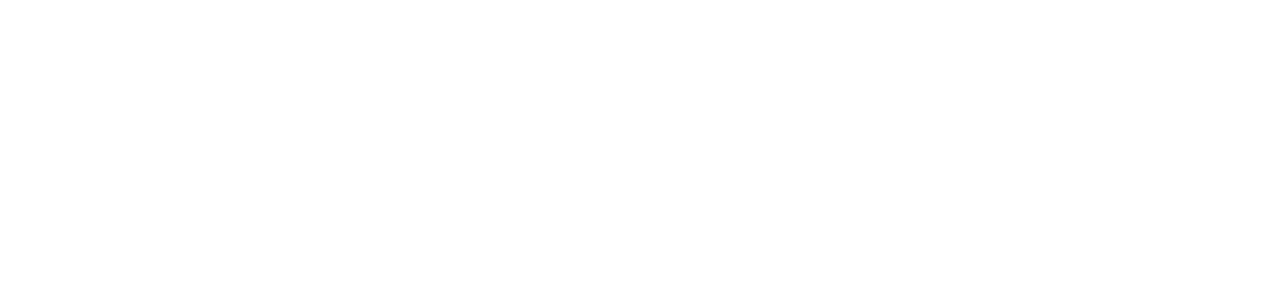
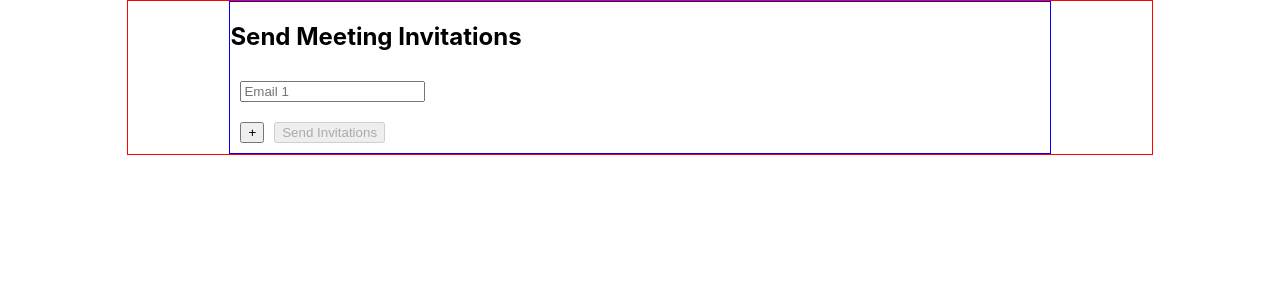
Before and after one commit to Aqil-Mughal/VIdeo-Conferencing-App, a React (Create React App) app: page /send-invite in a window 1280 px wide. Before the commit this address had no page. Shown: the top 300 px of the page. Built offline with nearby package versions, Linux system fonts and the light colour scheme.

Commit message:
Invites-commit

```diff
--- a/src/App.js
+++ b/src/App.js
@@ -1,12 +1,14 @@
 import { Routes, Route } from "react-router-dom";
 import Homepage from "./Pages/Home/Homepage";
 import RoomPage from "./Pages/Room";
+import Invites from "./Pages/Invite/Invites";
 
 function App() {
   return (
     <Routes>
       <Route path="/" element={<Homepage />} />
       <Route path="/room/:roomId" element={<RoomPage />} />
+      <Route path='/send-invite' element={<Invites />} />
     </Routes>
   );
 }
--- /dev/null
+++ b/src/Pages/Invite/Invites.jsx
@@ -0,0 +1,99 @@
+import React, { useState } from 'react';
+
+const Invites = () => {
+  const [emails, setEmails] = useState(['']);
+  const [emailErrors, setEmailErrors] = useState(['']);
+  const [invitationSent, setInvitationSent] = useState(false);
+  const [roomId, setRoomId] = useState('');
+
+
+
+  const validateEmail = email => /^[^\s@]+@[^\s@]+\.[^\s@]+$/.test(email);
+  const generateRandomRoomCode = () => {
+    const characters = 'ABCDEFGHIJKLMNOPQRSTUVWXYZabcdefghijklmnopqrstuvwxyz0123456789-_+?/@';
+    const length = 6;
+    let roomCode = '';
+    for (let i = 0; i < length; i++) {
+      const randomIndex = Math.floor(Math.random() * characters.length);
+      roomCode += characters[randomIndex];
+    }
+    return roomCode;
+  };
+  const handleEmailChange = (index, value) => {
+    const updatedEmails = [...emails];
+    updatedEmails[index] = value;
+    setEmails(updatedEmails);
+
+    const updatedErrors = [...emailErrors];
+    updatedErrors[index] = validateEmail(value) || value.trim() === '' ? '' : 'Invalid email';
+    setEmailErrors(updatedErrors);
+  };
+
+  const addEmailField = () => {
+    setEmails([...emails, '']);
+    setEmailErrors([...emailErrors, '']);
+  };
+
+  const removeEmailField = index => {
+    const updatedEmails = emails.filter((_, i) => i !== index);
+    const updatedErrors = emailErrors.filter((_, i) => i !== index);
+    setEmails(updatedEmails);
+    setEmailErrors(updatedErrors);
+  };
+
+  const sendInvitations = async () => {
+    const allValid = emails.every(email => validateEmail(email) && email.trim() !== '');
+
+    if (allValid) {
+      const newRoomId = generateRandomRoomCode();
+      setRoomId(newRoomId);
+
+      setInvitationSent(true);
+    } else {
+      const updatedErrors = emails.map(email =>
+        validateEmail(email) || email.trim() === '' ? '' : 'Invalid email'
+      );
+      setEmailErrors(updatedErrors);
+    }
+  };
+
+  const canSendInvitations = emails.every(email => validateEmail(email) && email.trim() !== '');
+
+  return (
+    <div>
+      <div style={{ width: '80%', margin: 'auto', display: 'flex', justifyContent: 'center', border: '1px solid red' }}>
+        <div style={{ border: '1px solid blue', width: '80%' }}>
+          <h2>Send Meeting Invitations</h2>
+          {emails.map((email, index) => (
+            <div key={index} style={{ display: "flex" }}>
+              <input
+                type="email"
+                placeholder={`Email ${index + 1}`}
+                value={email}
+                onChange={e => handleEmailChange(index, e.target.value)}
+                className={emailErrors[index] ? 'invalid' : ''}
+                style={{ margin: '10px', display: 'flex' }}
+              />
+              {emailErrors[index] && <p className="error" style={{ fontSize: '12px', color: 'red' }}>{emailErrors[index]}</p>}
+              {emails.length > 1 && (
+                <button onClick={() => removeEmailField(index)} style={{ margin: '10px' }}>-</button>
+              )}
+            </div>
+          ))}
+          <button onClick={addEmailField} style={{ margin: '10px' }}>+</button>
+          <button onClick={sendInvitations} disabled={!canSendInvitations || invitationSent}>
+            {invitationSent ? 'Invitations Sent' : 'Send Invitations'}
+          </button>
+          {invitationSent && (
+            <p style={{ fontSize: '14px', marginTop: '10px' }}>
+              Room Link:
+              <a href={`http://localhost:3000/room/${roomId}`} target="_blank" rel="noopener noreferrer">{`http://localhost:3000/room/${roomId}`}</a>
+            </p>
+          )}
+        </div>
+      </div>
+    </div>
+  );
+};
+
+export default Invites;
```
Also changed, not shown: 8 other files (tests, documents, lock files or other folders).
